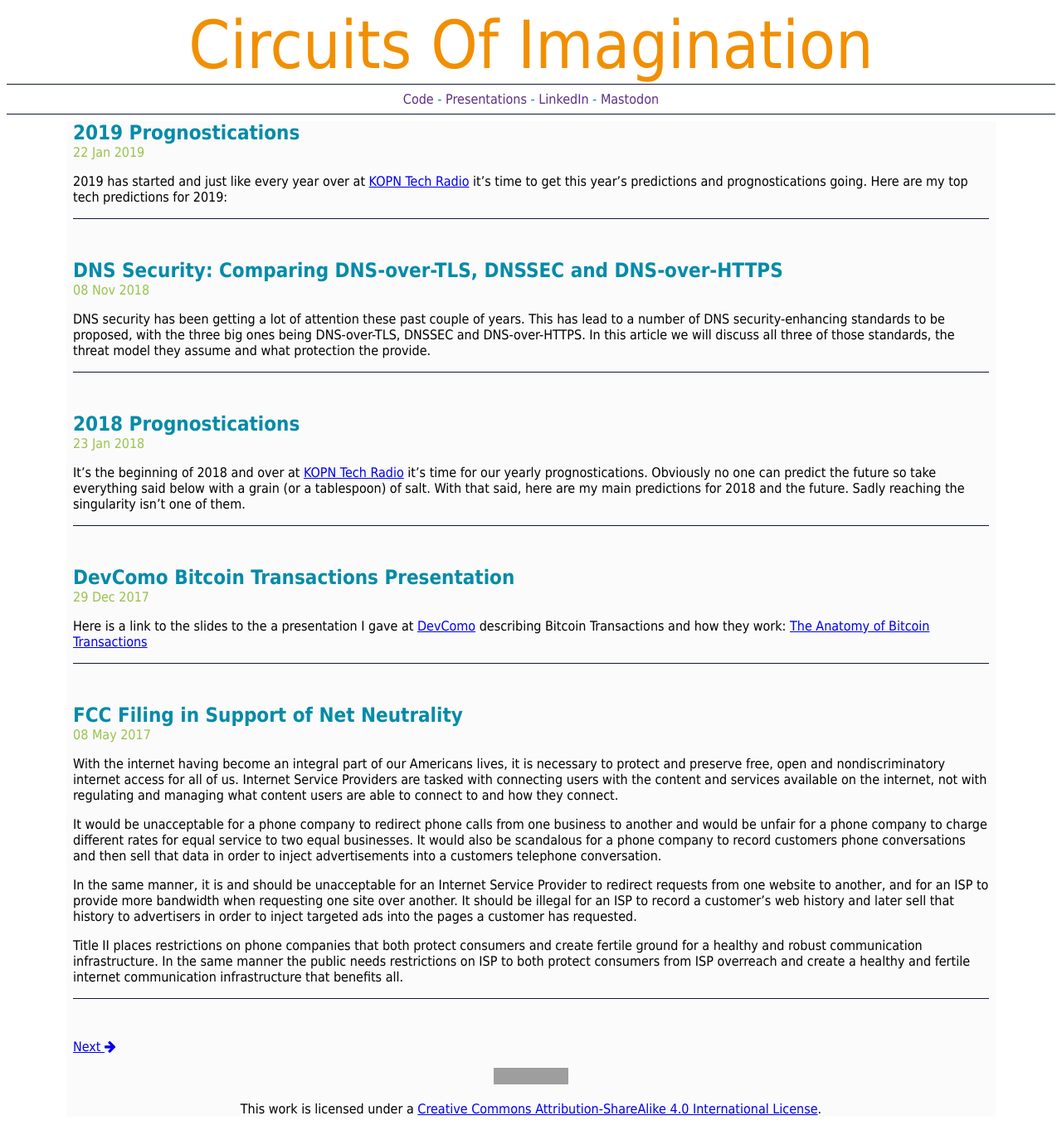
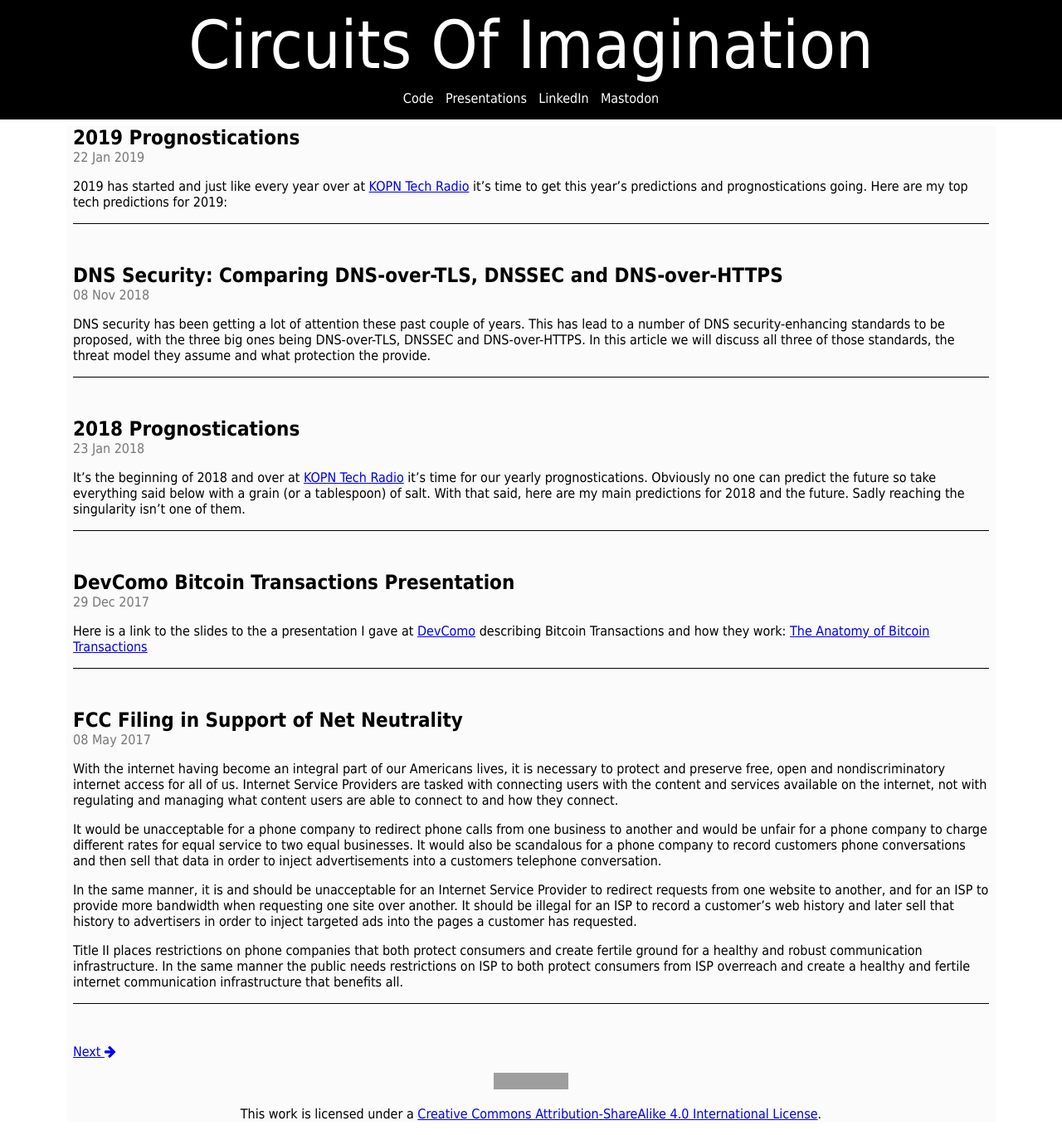
Before and after one commit to tantalum/tantalum.github.io, a Jekyll site: the page built from index.html, in a window 1280 px wide. Shown: the whole page at 83% size. Built offline with Jekyll 4.4.1, drawn with Linux system fonts in a browser that asks for light colours; the list of posts is cut into pages by our own code; comment, search, counter and statistics services are not loaded; grey boxes are pictures that could not be loaded.

Commit message:
Simplify color scheme

```diff
--- a/css/main.scss
+++ b/css/main.scss
@@ -5,14 +5,19 @@
 // Colorscheme: https://coolors.co/5e2e86-f18f01-048ba8-99c24d-101935
 
 // COLORS
-$coi-violet: #5E2E86;
-$coi-orange: #F18F01;
 $coi-blue:   #048BA8;
-$coi-green:  #99C24D;
-$coi-teal:   #101935;
 $coi-white:  #fff;
 $coi-gray:   #777;
 $coi-very-light-gray: #fbfbfb;
+
+$coi-color-site-title: #FFF;
+$coi-color-site-header-bg: #000;
+$coi-color-site-navigation: #fff;
+
+$coi-color-post-title: #444;
+$coi-color-post-header: #000;
+$coi-color-post-date: #777;
+$coi-color-post-social: #777;
 
 // DIMENSIONS
 $coi-simple-padding: 0.5em;
@@ -30,11 +35,11 @@ body {
 }
 
 h1 {
-    color: $coi-blue;
+    color: $coi-color-post-title;
 }
 
 h2, h3, h4 {
-    color: $coi-teal;
+    color: $coi-color-post-header;
 }
 
 blockquote {
@@ -42,12 +47,13 @@ blockquote {
 }
 
 .coi-navigation {
-  color: $coi-blue;
   padding: $coi-simple-padding;
+  margin-bottom: $coi-simple-padding;
+  background: $coi-color-site-header-bg;
   text-align: center;
 
   a.coi-header-title {
-    color: $coi-orange;
+    color: $coi-color-site-title;
     text-decoration: none;
 
     &:hover {
@@ -65,11 +71,9 @@ blockquote {
 
   .coi-header-navigation {
       padding: $coi-simple-padding;
-      border-top: solid $coi-teal 1px;
-      border-bottom: solid $coi-teal 1px;
 
       a {
-        color: $coi-violet;
+        color: $coi-color-site-navigation;
         text-decoration: none;
 
         &:hover {
@@ -95,13 +99,13 @@ blockquote {
 
   //------ Post Listing on Main Page ----
   .coi-post-card {
-    border-bottom: solid $coi-teal 1px;
+    border-bottom: solid #000 1px;
     margin-bottom: 3em;
     .coi-post-card-title-container {
       .coi-post-card-title {
         margin: 0px;
         a.coi-post-card-title-link {
-          color: $coi-blue;
+          color: $coi-color-post-header;
           text-decoration: none;
           &:hover {
             text-decoration: underline;
@@ -109,7 +113,7 @@ blockquote {
         }
       }
       .coi-post-card-subtitle {
-        color: $coi-green;
+        color: $coi-color-post-date;
       }
     }
   }
@@ -126,11 +130,11 @@ blockquote {
     }
      .coi-post-header {
       .coi-post-header-title {
-        color: $coi-blue;
+        color: $coi-color-post-title;
         margin: 0px;
       }
       .coi-post-header-date {
-        color: $coi-green;
+        color: $coi-color-post-date;
         float: left;
       }
       .coi-post-social-buttons {
@@ -139,7 +143,7 @@ blockquote {
         .coi-post-social-button {
           display: inline-block;
           a {
-            color: $coi-orange;
+            color: $coi-color-post-social;
           }
         }
       }
@@ -165,7 +169,7 @@ blockquote {
   //-------------- PRESENTATIONS -------------
   .coi-presentation {
       h2 {
-          color: $coi-blue;
+          color: $coi-color-post-title;
       }
 
       .coi-presentation-tuple {
```
